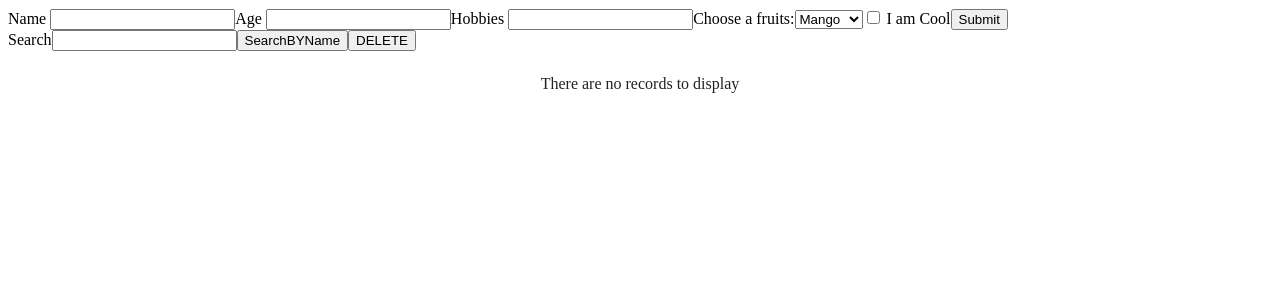
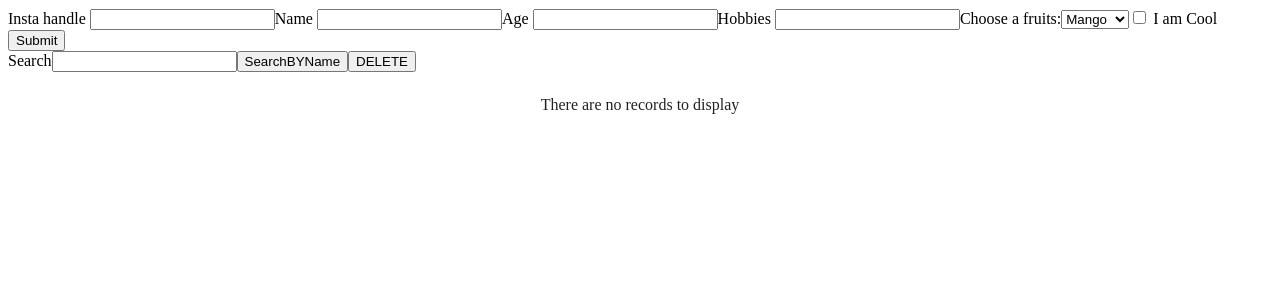
Before and after one commit to arshaan16/forms, a React (Create React App) app: page / in a window 1280 px wide. Shown: the top 300 px of the page. Built offline with nearby package versions, Linux system fonts and the light colour scheme.

Commit message:
add insta handle feature

```diff
--- a/src/App.js
+++ b/src/App.js
@@ -21,6 +21,7 @@ export default function App() {
   const [fruit, setFruit] = useState("Mango");
   const [isCool, setCool] = useState(false);
   const [isSearching, setSearch] = useState("");
+  const [insta, setInsta] = useState("");
   function submitHandler(e) {
     e.preventDefault();
     list.push({
@@ -30,6 +31,7 @@ export default function App() {
       hobbies: hobbies,
       fruits: fruit,
       isCool: isCool,
+      insta: insta,
     });
     let arr = [...list];
     setList(arr);
@@ -39,6 +41,12 @@ export default function App() {
   return (
     <>
       <form onSubmit={(e) => submitHandler(e)}>
+        <label htmlFor="insta">Insta handle </label>
+        <input
+          value={insta}
+          id="insta"
+          onChange={(e) => setInsta(e.target.value)}
+        ></input>
         <label htmlFor="name">Name </label>
         <input
           value={name}
@@ -110,7 +118,7 @@ export default function App() {
           onClick={(e) => {
             e.preventDefault();
             let isDelAll = window.confirm(
-              "are you sure you want to delete everything"
+              "Are you sure you want to delete everything!!!"
             );
             if (isDelAll) {
               setList([]);
--- a/src/MyComponent.js
+++ b/src/MyComponent.js
@@ -7,6 +7,16 @@ const columns = [
   {
     name: "Title",
     selector: (row) => row.title,
+  },
+  {
+    name: "Insta handle",
+    selector: (row) => {
+      return (
+        <a href={`https://www.instagram.com/${row.insta}`} target="_blank">
+          {row.insta}
+        </a>
+      );
+    },
   },
   {
     name: "Age",
@@ -30,7 +40,7 @@ export function MyComponent({ list, setList }) {
     <DataTable
       columns={columns}
       onRowClicked={(row) => {
-        let isDel = window.confirm("are you sure you want to delete");
+        let isDel = window.confirm("Are you sure you want to delete!!");
         if (isDel) {
           let arr = list.filter((item) => item.id !== row.id);
           setList(arr);
```
